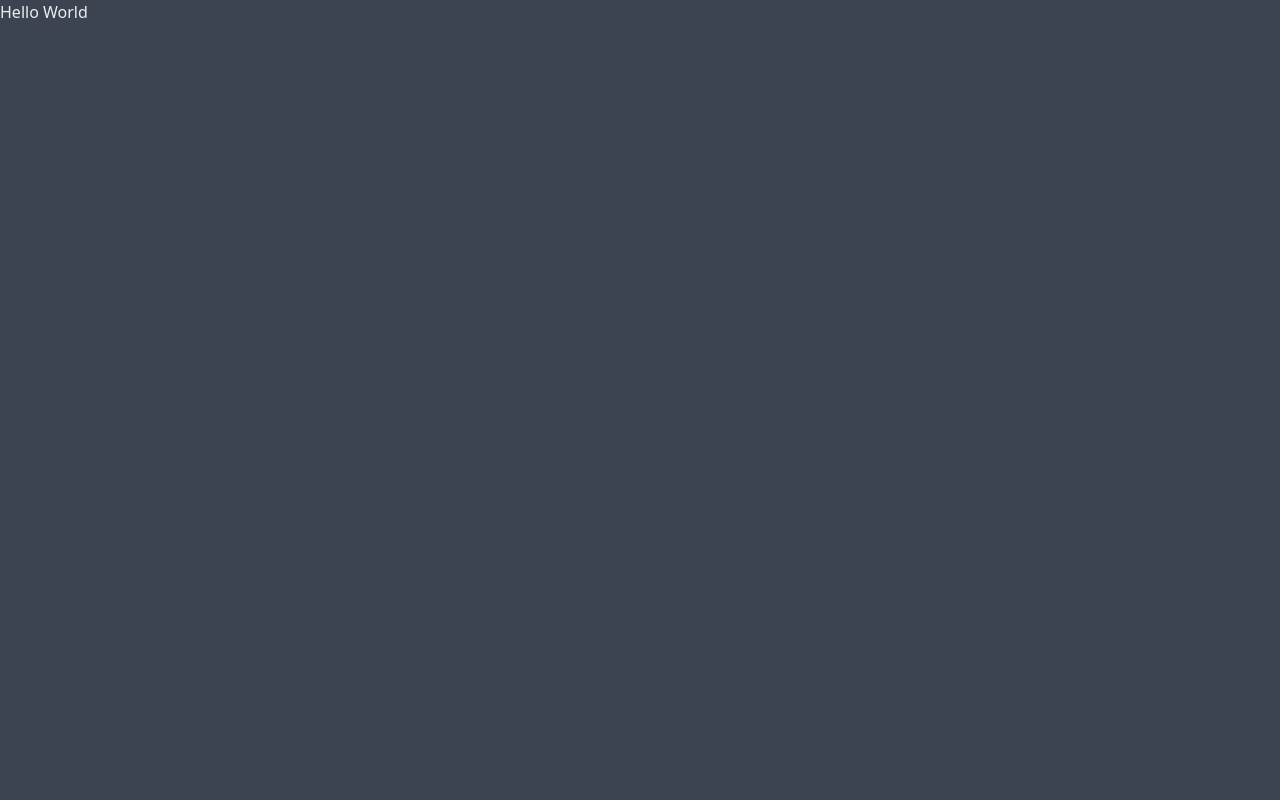
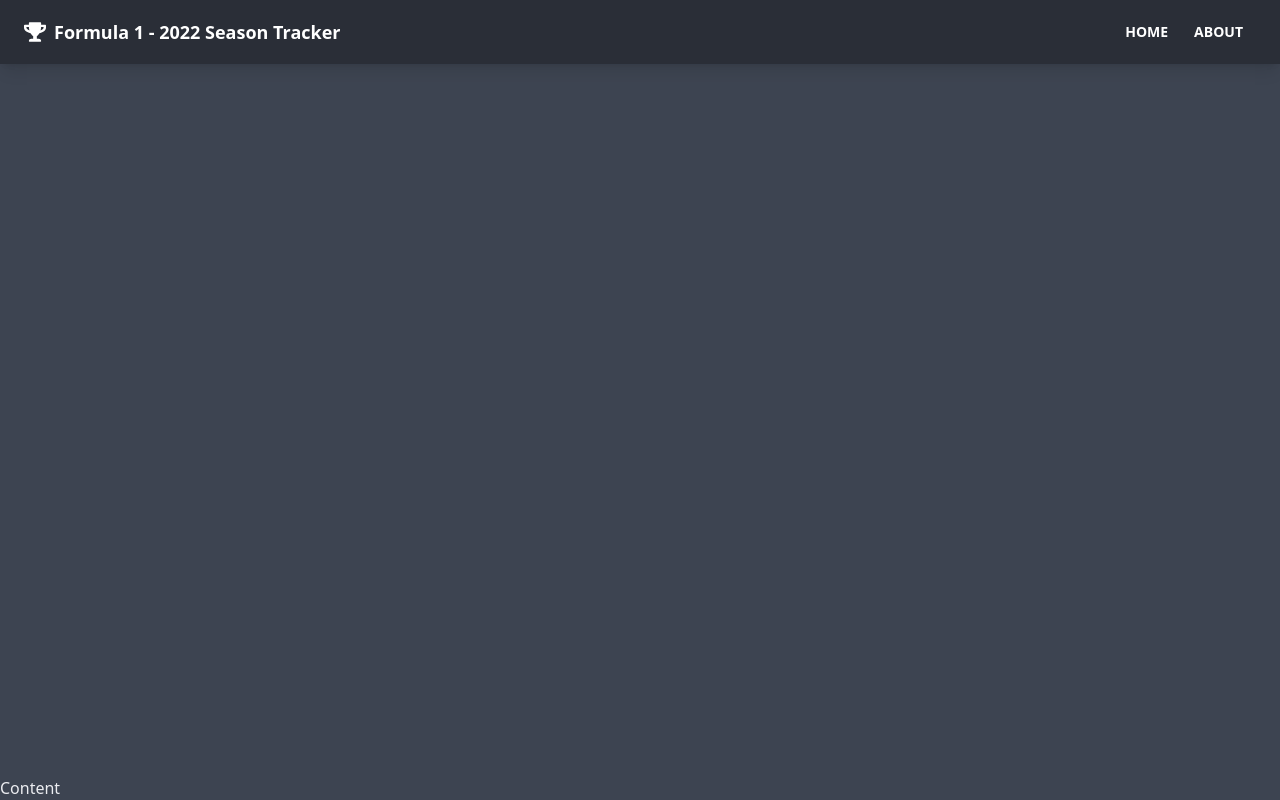
Before and after one commit to bethsutton/formula-1-season-tracker, a React (Create React App) app: page / in a window 1280 px wide. Built offline with nearby package versions, Linux system fonts and the light colour scheme.

Commit message:
added Navbar component

```diff
--- a/package.json
+++ b/package.json
@@ -9,6 +9,8 @@
     "daisyui": "^1.25.4",
     "react": "^17.0.2",
     "react-dom": "^17.0.2",
+    "react-icons": "^4.3.1",
+    "react-router-dom": "^6.2.1",
     "react-scripts": "5.0.0",
     "web-vitals": "^2.1.4"
   },
--- a/src/App.js
+++ b/src/App.js
@@ -1,8 +1,15 @@
+import { BrowserRouter as Router, Route } from 'react-router-dom';
+import Navbar from './components/layout/Navbar';
+
 function App() {
   return (
-    <div>
-      <h1>Hello World</h1>
-    </div>
+    <Router>
+      <div className="flex flex-col justify-between h-screen">
+        <Navbar />
+
+        <main>Content</main>
+      </div>
+    </Router>
   );
 }
 
--- /dev/null
+++ b/src/components/layout/Navbar.jsx
@@ -0,0 +1,40 @@
+import React from 'react';
+import { FaTrophy } from 'react-icons/fa';
+import { Link } from 'react-router-dom';
+import PropTypes from 'prop-types';
+
+function Navbar({ title }) {
+  return (
+    <nav className="navbar mb-12 shadow-lg bg-neutral text-neutral-content">
+      <div className="container mx-auto">
+        <div className="flex-none px-2 mx-2">
+          <FaTrophy className="inline pr-2 text-3xl" />
+          <Link to="/" className="text-lg font-bold align-middle">
+            {title}
+          </Link>
+        </div>
+
+        <div className="flex-1 px-2 mx-2">
+          <div className="flex justify-end">
+            <Link to="/" className="btn btn-ghost btn-sm rounded-btn">
+              Home
+            </Link>
+            <Link to="/about" className="btn btn-ghost btn-sm rounded-btn">
+              About
+            </Link>
+          </div>
+        </div>
+      </div>
+    </nav>
+  );
+}
+
+Navbar.defaultProps = {
+  title: 'Formula 1 - 2022 Season Tracker',
+};
+
+Navbar.propTypes = {
+  title: PropTypes.string,
+};
+
+export default Navbar;
```
Also changed, not shown: 1 other file (tests, documents, lock files or other folders).
